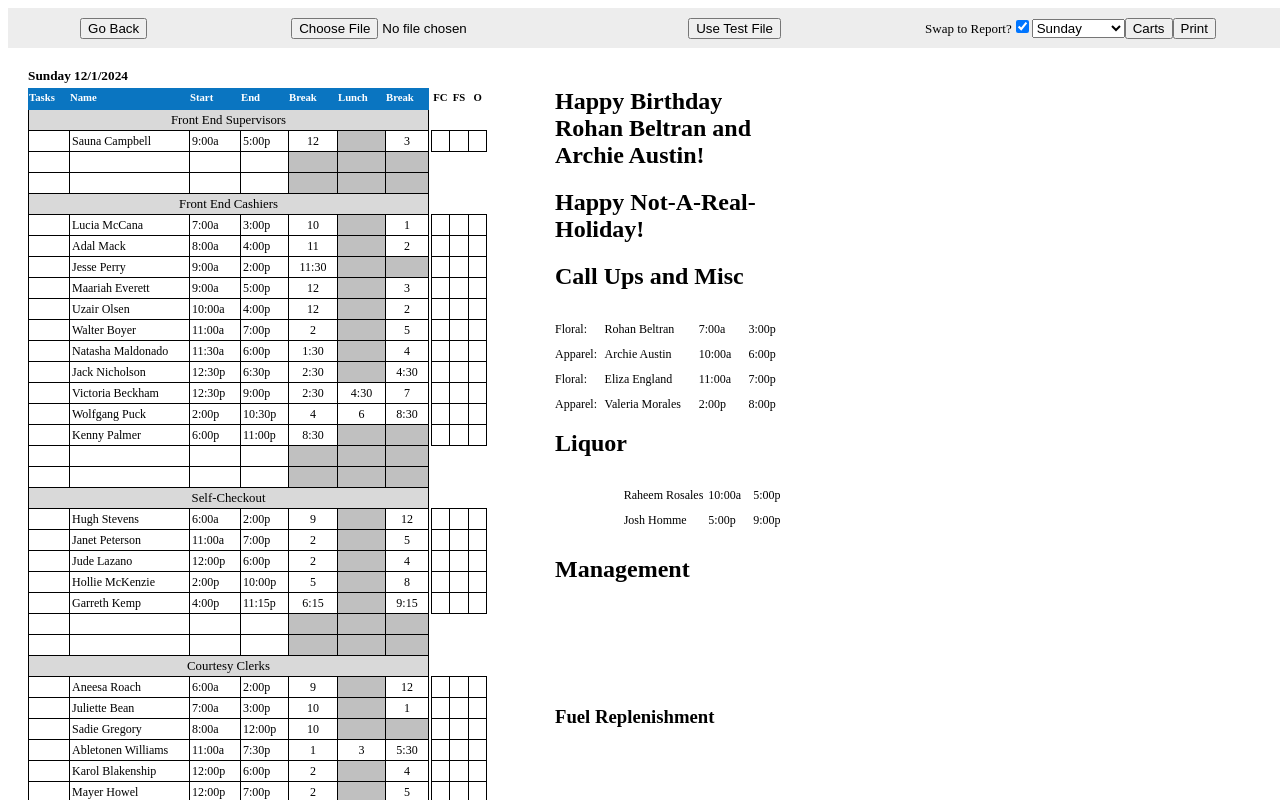
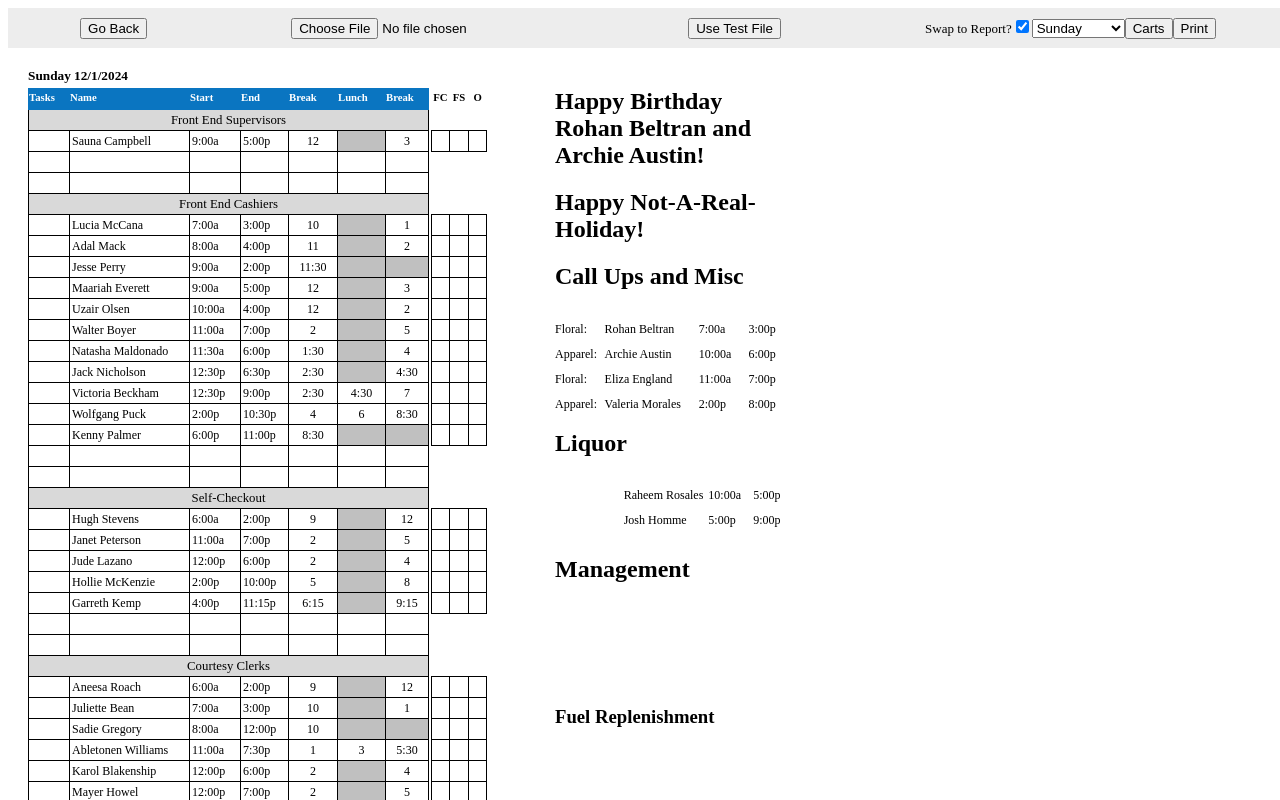
Before and after one commit to EljiahR/k-xlsx-converter-front-end, a Next.js app: page /dashboard/report in a window 1280 px wide. Both pictures are taken after a click on the button "Use Test File". Shown: the top 800 px of the page. Built offline with nearby package versions, Linux system fonts and the light colour scheme.

Commit message:
Minor css fixes

```diff
--- a/src/app/_components/editor/BoardSubComponents/BlankRow.tsx
+++ b/src/app/_components/editor/BoardSubComponents/BlankRow.tsx
@@ -7,9 +7,9 @@ const BlankRow = () => {
       <p className={styles["person-name"]}></p>
       <p className={`${styles["start"]} ${styles["time"]}`}></p>
       <p className={`${styles["end"]} ${styles["time"]}`}></p>
-      <p className={styles["break"]}></p>
-      <p className={styles["lunch"]}></p>
-      <p className={styles["break"]}></p>
+      <p></p>
+      <p></p>
+      <p></p>
       <div className={styles["no-outline"]}></div>
     </>
   );
--- a/src/app/_styles/CallUps.module.css
+++ b/src/app/_styles/CallUps.module.css
@@ -5,5 +5,6 @@
   justify-content: center;
   align-items: center;
   height: 25px;
-  gap: 5px
+  gap: 5px;
+  white-space: nowrap;
 }
--- a/src/app/_styles/IndividualShifts.module.css
+++ b/src/app/_styles/IndividualShifts.module.css
@@ -10,10 +10,6 @@ input.highlight, p.highlight {
   border-right: 1px solid black;
   font-size: .80rem;
   text-align: left;
-}
-
-.blank-row {
-  height: 15px !important;
 }
 
 .person > * {
```
